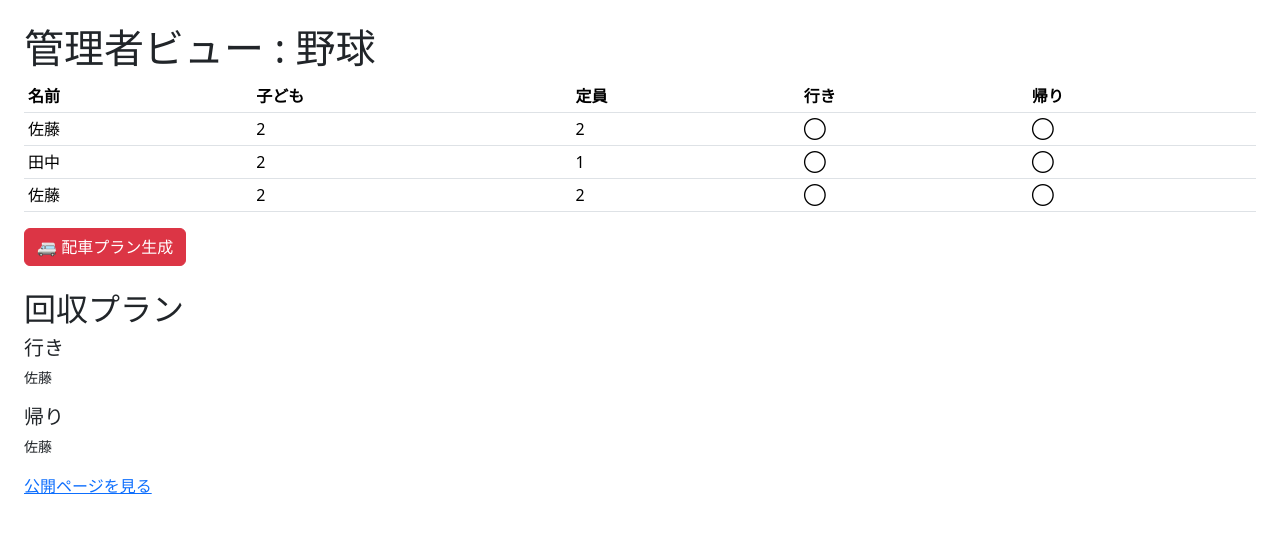
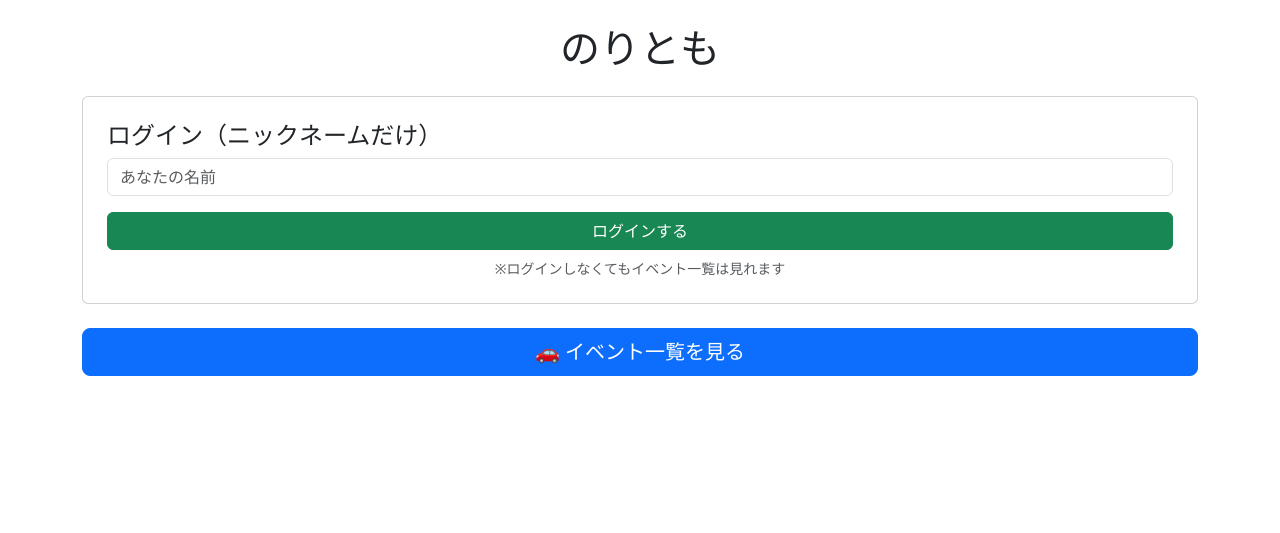
Before and after one commit to tkhr7788/nosematch, a Flask app: page /events/2/admin in a window 1280 px wide. Shown: the top 533 px of the page. Run offline with Flask 3, Linux system fonts and the light colour scheme.

Commit message:
update: ログインフォーム＆トップページ追加

```diff
--- a/app.py
+++ b/app.py
@@ -1,4 +1,4 @@
-from flask import Flask, render_template, request, redirect, url_for
+from flask import Flask, render_template, request, redirect, url_for, session
 from models import db, Event, RSVP, Plan
 from datetime import datetime
 import requests
@@ -8,6 +8,7 @@ from ortools.constraint_solver import pywrapcp, routing_enums_pb2
 app = Flask(__name__)
 app.config["SQLALCHEMY_DATABASE_URI"] = "sqlite:///noritomo.db"
 app.config["SQLALCHEMY_TRACK_MODIFICATIONS"] = False
+app.config["SECRET_KEY"] = "supersecretkey"  # ★セッションのために追加
 db.init_app(app)
 
 # 住所から緯度・経度を取得する関数
@@ -18,7 +19,7 @@ def geocode_address(address):
         "format": "json",
         "limit": 1,
     }
-    headers = {"User-Agent": "noritomo/1.0"}   # ASCIIだけ
+    headers = {"User-Agent": "noritomo/1.0"}
     url = base_url + urllib.parse.urlencode(params)
     try:
         res = requests.get(url, headers=headers, timeout=5)
@@ -30,18 +31,18 @@ def geocode_address(address):
         print("Geocode failed:", e)
     return None, None
 
-# OR-Tools を使って最短回収順を作る関数
+# OR-Tools最短ルート作成
 def make_route(rsvps, spot_lat, spot_lng):
     points = [(r.lat, r.lng) for r in rsvps if r.lat and r.lng]
-    points.append((spot_lat, spot_lng))  # 最後に集合スポット
+    points.append((spot_lat, spot_lng))
 
     def calc_dist(p1, p2):
-        return ((p1[0]-p2[0])**2 + (p1[1]-p2[1])**2)**0.5 * 111  # 大まかにkm換算
+        return ((p1[0]-p2[0])**2 + (p1[1]-p2[1])**2)**0.5 * 111
 
     dist_matrix = [[calc_dist(p1, p2) for p2 in points] for p1 in points]
 
     n = len(points)
-    manager = pywrapcp.RoutingIndexManager(n, 1, n-1)  # 終点をスポットに
+    manager = pywrapcp.RoutingIndexManager(n, 1, n-1)
     routing = pywrapcp.RoutingModel(manager)
 
     def distance_callback(from_index, to_index):
@@ -66,10 +67,22 @@ def make_route(rsvps, spot_lat, spot_lng):
         return []
 
 # ---------- ルーティング ----------
-@app.route("/")
+@app.route("/", methods=["GET", "POST"])
 def index():
+    if request.method == "POST":
+        session["username"] = request.form["username"]
+        return redirect(url_for("event_list"))
+    return render_template("index.html")
+
+@app.route("/logout")
+def logout():
+    session.pop("username", None)
+    return redirect(url_for("index"))
+
+@app.route("/events")
+def event_list():
     events = Event.query.order_by(Event.date.desc()).all()
-    return render_template("index.html", events=events)
+    return render_template("event_list.html", events=events)
 
 @app.route("/events/new", methods=["GET", "POST"])
 def new_event():
@@ -81,7 +94,7 @@ def new_event():
         )
         db.session.add(e)
         db.session.commit()
-        return redirect(url_for("answer", eid=e.id))
+        return redirect(url_for("event_list"))
     return render_template("new.html")
 
 @app.route("/events/<int:eid>", methods=["GET", "POST"])
@@ -90,23 +103,24 @@ def answer(eid):
     if request.method == "POST":
         lat, lng = geocode_address(request.form["address"])
         r = RSVP(
-    event_id=eid,
-    name=request.form["name"],
-    address=request.form["address"],
-    lat=lat,
-    lng=lng,
-    children=request.form["children"],  # ★ここ追加！
-    child_cnt=int(request.form["child_cnt"]),
-    capacity=int(request.form["capacity"]),
-    go_ok=bool(request.form.get("go_ok")),
-    back_ok=bool(request.form.get("back_ok")),
-    pickup_only=bool(request.form.get("pickup_only")),
-)
+            event_id=eid,
+            name=request.form["name"],
+            address=request.form["address"],
+            lat=lat,
+            lng=lng,
+            children=request.form["children"],
+            child_cnt=int(request.form["child_cnt"]),
+            capacity=int(request.form["capacity"]),
+            go_ok=bool(request.form.get("go_ok")),
+            back_ok=bool(request.form.get("back_ok")),
+            pickup_only=bool(request.form.get("pickup_only")),
+        )
         db.session.add(r)
         db.session.commit()
         return redirect(url_for("thanks", eid=eid))
     rsvps = RSVP.query.filter_by(event_id=eid).all()
-    return render_template("answer.html", ev=ev, rsvps=rsvps)
+    username = session.get("username", "")
+    return render_template("answer.html", ev=ev, rsvps=rsvps, username=username)
 
 @app.route("/events/<int:eid>/thanks")
 def thanks(eid):
--- a/templates/admin.html
+++ b/templates/admin.html
@@ -1,22 +1,26 @@
 <!doctype html><html><head>
   <link href="https://cdn.jsdelivr.net/npm/bootstrap@5.3.2/dist/css/bootstrap.min.css" rel="stylesheet">
-  <title>管理者ビュー</title></head><body class="p-4">
-  <h1>管理者ビュー : {{ev.title}}</h1>
-  <table class="table table-sm">
-    <tr><th>名前</th><th>子ども</th><th>定員</th><th>行き</th><th>帰り</th></tr>
-    {% for r in rsvps %}
-      <tr><td>{{r.name}}</td><td>{{r.child_cnt}}</td><td>{{r.capacity}}</td>
-          <td>{{"◯" if r.go_ok else "×"}}</td><td>{{"◯" if r.back_ok else "×"}}</td></tr>
-    {% endfor %}
-  </table>
-  <button class="btn btn-danger" onclick="fetch('/api/plan/{{ev.id}}',{method:'POST'}).then(()=>location.reload())">
-    🚐 配車プラン生成
-  </button>
+  <title>のりとも - 配車アプリ</title></head><body class="p-4">
 
-  <h2 class="mt-4">回収プラン</h2>
-  {% for p in plans %}
-    <h5>{{ "行き" if p.direction=='go' else "帰り" }}</h5>
-    <pre>{{p.body}}</pre>
-  {% endfor %}
-  <a href="/events/{{ev.id}}/plan">公開ページを見る</a>
+  <div class="container">
+    <h1 class="mb-4 text-center">のりとも</h1>
+
+    <!-- ログインフォーム -->
+    <div class="card p-4 mb-4">
+      <h4>ログイン（ニックネームだけ）</h4>
+      <form method="post">
+        <div class="mb-3">
+          <input type="text" name="username" class="form-control" placeholder="あなたの名前" required>
+        </div>
+        <button class="btn btn-success w-100">ログインする</button>
+      </form>
+      <small class="text-muted mt-2 d-block text-center">※ログインしなくてもイベント一覧は見れます</small>
+    </div>
+
+    <!-- イベント一覧へのリンク -->
+    <div class="d-grid">
+      <a href="/events" class="btn btn-primary btn-lg">🚗 イベント一覧を見る</a>
+    </div>
+  </div>
+
   </body></html>
```
Also changed, not shown: templates/event_list.html (added, +24 -0 lines), templates/index.html (+26 -10 lines).
